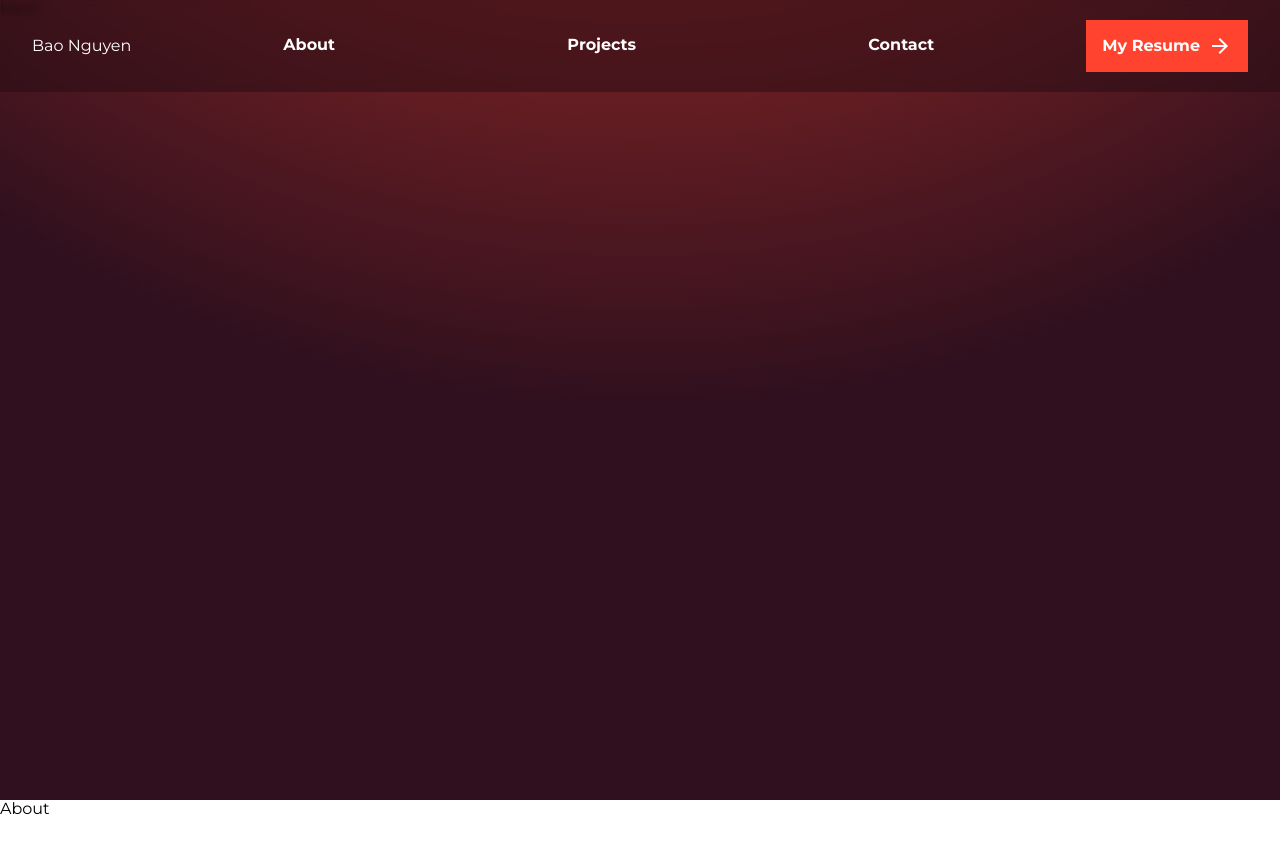
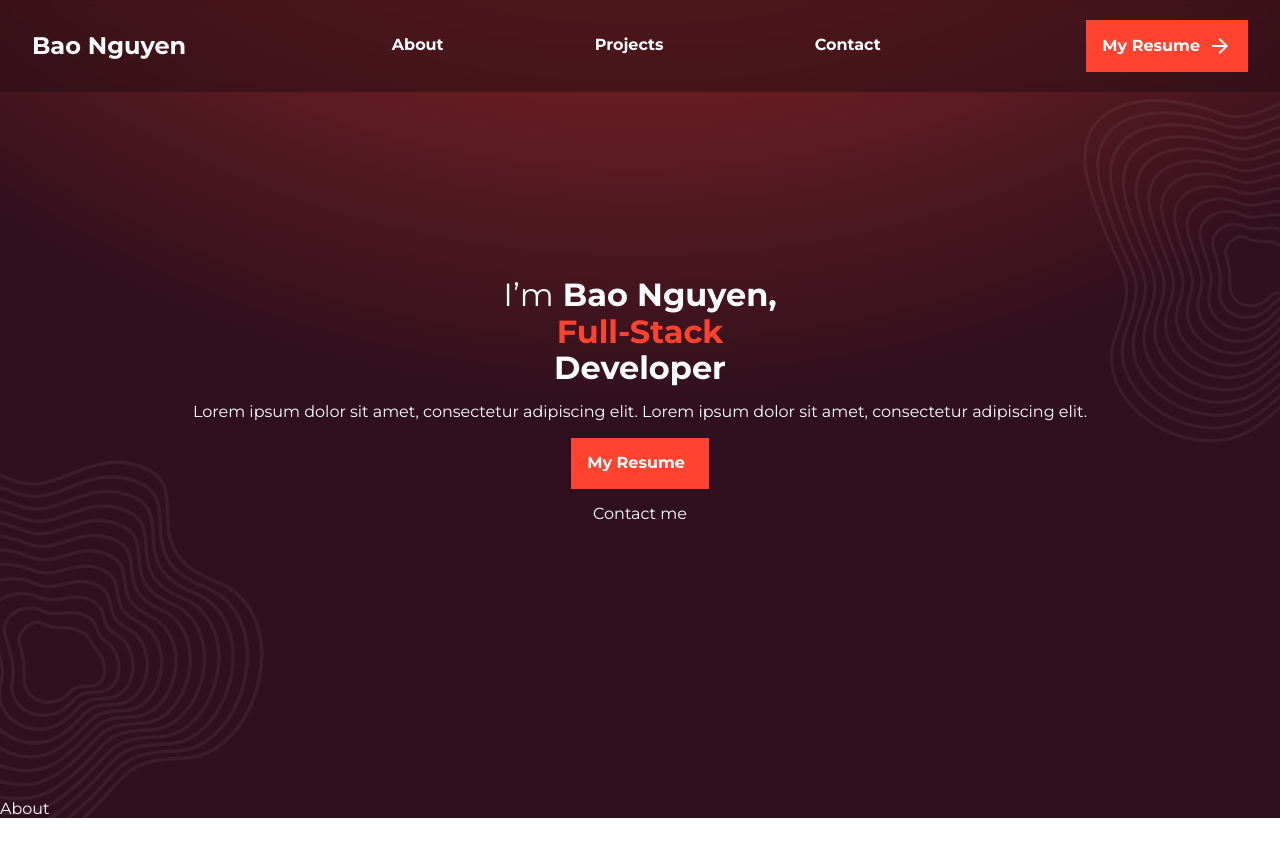
Before and after one commit to quocbao19982009/Portfolio-v2, a React (Vite) app: page / in a window 1280 px wide. Shown: the top 856 px of the page. Before the commit the page ends 818 px from the top, so only its background shows below. Built offline with nearby package versions, Linux system fonts and the light colour scheme.

Commit message:
Add button and hero text

```diff
--- a/src/components/button/Button.module.css
+++ b/src/components/button/Button.module.css
@@ -11,6 +11,7 @@
 
   color: #fff;
   background: #ff432e;
+  min-width: 64px;
 }
 
 .primary {
--- a/src/components/navbar/Navbar.module.css
+++ b/src/components/navbar/Navbar.module.css
@@ -1,3 +1,5 @@
+/* TODO: Unifiy these color */
+
 .navbar {
   height: 92px;
   display: flex;
@@ -5,7 +7,8 @@
   width: 100%;
   align-items: center;
   /* gap: 6rem; */
-  flex-shrink: 0;
+  gap: 1rem;
+  /* flex-shrink: 0; */
   justify-content: space-between;
   /* Primary color  */
   background: rgba(39, 12, 21, 0.5);
@@ -14,11 +17,28 @@
   padding: 0px 2rem;
 }
 
+.backdrop {
+  top: 0;
+  left: 0;
+  position: absolute;
+}
+
+.backdrop.menuOpen {
+  background: rgba(15, 5, 10, 0.9);
+  backdrop-filter: blur(2px);
+  height: 100vh;
+  width: 100vw;
+  transition: all 0.5s ease-in;
+}
+
 .logo {
   /* flex-grow: 2; */
+  font-size: 1.5rem;
+  font-weight: 700;
 }
 
 .resumeButton {
+  position: absolute;
   visibility: hidden;
 }
 
@@ -33,7 +53,7 @@
   position: absolute;
   background-color: var(--primary-color);
   height: 100vh;
-  width: 90vw;
+  width: 80vw;
   top: 0;
   right: 0;
   opacity: 0;
@@ -82,7 +102,8 @@
   margin: 0;
   height: 100%;
   align-items: center;
-  width: 70%;
+  flex-grow: 1;
+  max-width: 50%;
 }
 
 .navList li {
@@ -108,6 +129,7 @@
   }
 
   .resumeButton {
+    position: relative;
     visibility: visible;
   }
 
--- a/src/components/navbar/Navbar.tsx
+++ b/src/components/navbar/Navbar.tsx
@@ -11,6 +11,9 @@ const Navbar = () => {
 
   return (
     <div className={classes.navbar}>
+      <div
+        className={`${classes.backdrop} ${isMenuOpen ? classes.menuOpen : ""}`}
+      ></div>
       {/* Logo */}
       <span className={classes.logo}>Bao Nguyen</span>
 
--- /dev/null
+++ b/src/components/svgLayer/SvgLayer.tsx
@@ -0,0 +1,30 @@
+import pattern1Svg from "@assets/pattern1.svg";
+import pattern2Svg from "@assets/pattern2.svg";
+
+const SvgLayer = () => {
+  return (
+    <>
+      {" "}
+      <img
+        style={{
+          //   height: "40%",
+          position: "absolute",
+          top: "96px",
+          right: "0",
+        }}
+        src={pattern1Svg}
+      />
+      <img
+        style={{
+          height: "50%",
+          position: "absolute",
+          bottom: "-60px",
+          left: "0",
+        }}
+        src={pattern2Svg}
+      />
+    </>
+  );
+};
+
+export default SvgLayer;
--- /dev/null
+++ b/src/pages/landingPage/LandingPage.module.css
@@ -0,0 +1,8 @@
+.landingPage {
+  background: var(--primary-color);
+  postion: relative;
+}
+
+* {
+  color: white;
+}
--- a/src/pages/landingPage/LandingPage.tsx
+++ b/src/pages/landingPage/LandingPage.tsx
@@ -1,15 +1,17 @@
 import Navbar from "@components/navbar/Navbar";
+import SvgLayer from "@components/svgLayer/SvgLayer";
+import classes from "./LandingPage.module.css";
 import About from "./section/about/About";
 import Hero from "./section/hero/Hero";
 
-const LandingPage = () => {
-  return (
-    <div>
-      <Navbar />
-      <Hero />
-      <About />
-    </div>
-  );
-};
+const LandingPage = () => (
+  <div className={classes.landingPage}>
+    {/* There should be a layer ò pattern like th */}
+    <SvgLayer />
+    <Navbar />
+    <Hero />
+    <About />
+  </div>
+);
 
 export default LandingPage;
--- a/src/pages/landingPage/section/hero/Hero.module.css
+++ b/src/pages/landingPage/section/hero/Hero.module.css
@@ -5,4 +5,38 @@
     var(--secondary-color) 0%,
     var(--primary-color) 70%
   );
+
+  display: flex;
+  flex-direction: column;
+  justify-content: center;
+  align-items: center;
 }
+
+.textContainer {
+  display: flex;
+  flex-direction: column;
+  justify-content: center;
+  align-items: center;
+  gap: 1rem;
+}
+
+.smallFont {
+  font-weight: 400;
+}
+
+.mainText {
+  color: #fff;
+  font-size: 2rem;
+  font-weight: 700;
+  text-align: center;
+}
+
+.highlightText {
+  color: #ff432e;
+}
+
+.shortIntroduction {
+  font-size: 1rem;
+  font-weight: 400;
+  text-align: center;
+}
--- a/src/pages/landingPage/section/hero/Hero.tsx
+++ b/src/pages/landingPage/section/hero/Hero.tsx
@@ -1,7 +1,32 @@
+import Button from "@components/button/Button";
 import classes from "./Hero.module.css";
 
 const Hero = () => {
-  return <div className={classes.hero}>Hero</div>;
+  return (
+    <div className={classes.hero}>
+      {/* These are the pattern, maybe or maybe not future */}
+      <div className={classes.textContainer}>
+        <div className={classes.mainText}>
+          <span className={classes.smallFont}>I’m</span> Bao Nguyen,
+          <br />
+          <span className={classes.highlightText}>Full-Stack</span>
+          <br />
+          Developer
+        </div>{" "}
+        <p className={classes.shortIntroduction}>
+          Lorem ipsum dolor sit amet, consectetur adipiscing elit. Lorem ipsum
+          dolor sit amet, consectetur adipiscing elit.
+        </p>
+        <Button
+          text={"My Resume"}
+          onClick={function (): void {
+            throw new Error("Function not implemented.");
+          }}
+        ></Button>
+        <a>Contact me</a>
+      </div>
+    </div>
+  );
 };
 
 export default Hero;
--- a/tsconfig.json
+++ b/tsconfig.json
@@ -24,7 +24,8 @@
     "paths": {
       "@components/*": ["./src/components/*"],
       "@utils/*": ["./src/utils/*"],
-      "@pages/*": ["./src/pages/*"]
+      "@pages/*": ["./src/pages/*"],
+      "@assets/*": ["./src/assets/*"]
     }
   },
   "include": ["src"],
--- a/vite.config.ts
+++ b/vite.config.ts
@@ -20,6 +20,10 @@ export default defineConfig({
         find: "@utils",
         replacement: path.resolve(__dirname, "src/utils/"),
       },
+      {
+        find: "@assets",
+        replacement: path.resolve(__dirname, "src/assets/"),
+      },
     ],
   },
 });
```
Also changed, not shown: src/assets/pattern1.svg (added), src/assets/pattern2.svg (added), src/components/svgLayer/SvgLayer.module.css (added).
